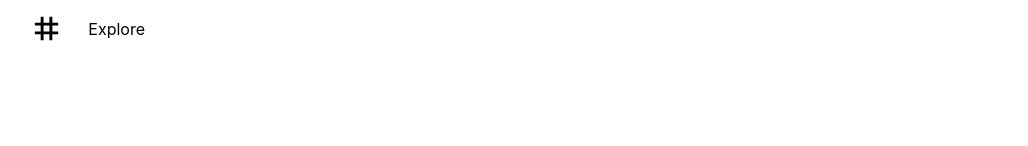
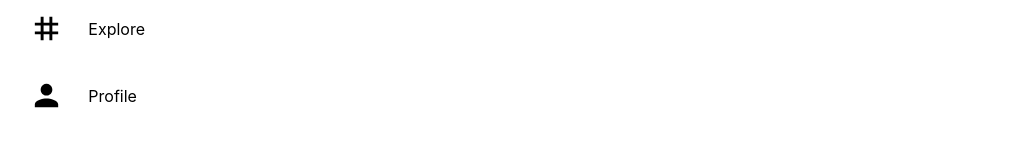
Before and after one commit to SemihBsy/capstone_frontend, a React (Create React App) app: page / in a window 1280 px wide. Shown: the part 168-314 px from the top of the page, without its empty margins (192-1220 px from the left). Built offline with nearby package versions, Linux system fonts and the light colour scheme.

Commit message:
profile sidebar

```diff
--- a/src/components/LeftSidebar/LeftSidebar.jsx
+++ b/src/components/LeftSidebar/LeftSidebar.jsx
@@ -20,6 +20,12 @@
                     <p>Explore</p>
                 </div>
             </Link>
+            <Link to="/profile/">
+                <div className="flex items-center space-x-6 px-2 py-2 hover:bg-slate-200 rounded-full cursor-pointer">
+                    <PersonIcon fontSize="large" />
+                    <p>Profile</p>
+                </div>
+            </Link>
         </div>
     </div>;
 };
```
